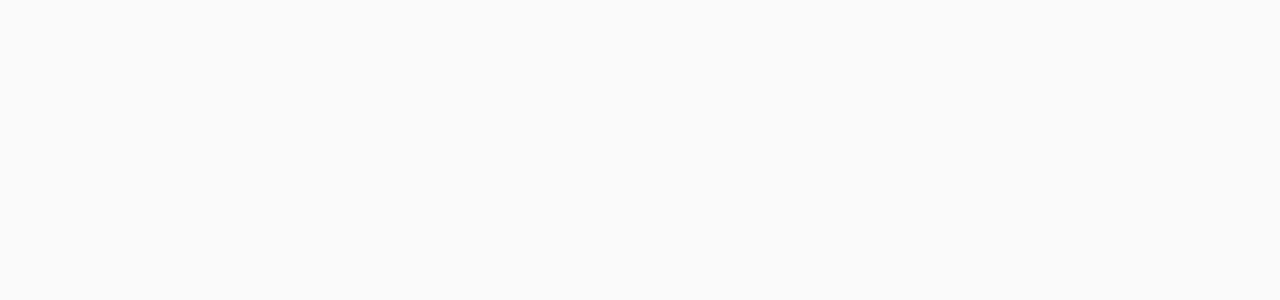
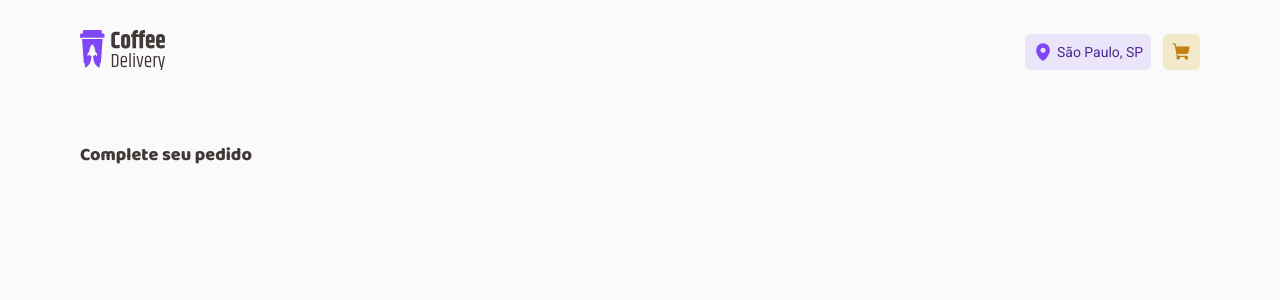
Before and after one commit to felipe-gomes-vicente/coffee-delivery, a React (Vite) app: page /completeOrder in a window 1280 px wide. Before the commit this address had no page. Shown: the top 300 px of the page. Built offline with nearby package versions, Linux system fonts and the light colour scheme.

Commit message:
route CompleteOrderPage, page CompleteOrderPage, created component CompleteOrderForm, and link in the component Header
route CompleteOrderPage, page CompleteOrderPage, created component CompleteOrderForm, and link in the component Header

```diff
--- a/src/Routes.tsx
+++ b/src/Routes.tsx
@@ -1,12 +1,15 @@
 import { Route, Routes } from "react-router-dom";
+
+import { DefaultLayout } from "./layouts/DefaultLayout";
 import { HomePage } from "./pages/Home";
-import { DefaultLayout } from "./layouts/DefaultLayout";
+import { CompleteOrderPage } from "./pages/CompleteOrder";
 
 export function Router() {
   return (
     <Routes>
       <Route path="/" element={<DefaultLayout />}>
         <Route path="/" element={<HomePage />} />
+        <Route path="/completeOrder" element={<CompleteOrderPage />} />
       </Route>
 
     </Routes>
--- a/src/components/Header/index.tsx
+++ b/src/components/Header/index.tsx
@@ -3,21 +3,26 @@
 import coffeeLogoImg from '../../assets/coffee-delivery-logo.svg'
 
 import { HeaderButton, HeaderButtonsContainer, HeaderContainer } from "./styles";
+import { NavLink } from "react-router-dom";
 
 export function Header() {
   return (
     <HeaderContainer>
       <div className='container' >
-        <img src={coffeeLogoImg} alt="" />
+        <NavLink to="/">
+          <img src={coffeeLogoImg} alt="" />
+        </NavLink>
 
         <HeaderButtonsContainer>
           <HeaderButton variant="purple">
             <MapPin size={20} weight="fill" />
             São Paulo, SP
           </HeaderButton>
-          <HeaderButton variant="yellow">
-            <ShoppingCart size={20} weight="fill" />
-          </HeaderButton>
+          <NavLink to="/completeOrder">
+            <HeaderButton variant="yellow">
+              <ShoppingCart size={20} weight="fill" />
+            </HeaderButton>
+          </NavLink>
         </HeaderButtonsContainer>
       </div>
     </HeaderContainer>
--- /dev/null
+++ b/src/pages/CompleteOrder/components/CompleteOrderForm/index.tsx
@@ -0,0 +1,13 @@
+import { TitleText } from "../../../../components/Typography";
+
+import { CompleteOrderFormContainer } from "./styles";
+
+export function CompleteOrderForm() {
+  return (
+    <CompleteOrderFormContainer>
+      <TitleText size="xs" color="subtitle">
+        Complete seu pedido
+      </TitleText>
+    </CompleteOrderFormContainer>
+  )
+}
--- /dev/null
+++ b/src/pages/CompleteOrder/components/CompleteOrderForm/styles.ts
@@ -0,0 +1,48 @@
+import styled from "styled-components";
+import { SectionBaseStyle } from "../../styles";
+
+export const CompleteOrderFormContainer = styled.div`
+  display: flex;
+  flex-direction: column;
+  gap: 0.75rem;
+  width: 40rem;
+`;
+
+export const FormSectionContainer = styled(SectionBaseStyle)`
+  display: flex;
+  flex-direction: column;
+  gap: 2rem;
+`;
+
+export const AddressFormContainer = styled.div`
+  width: 100%;
+  display: grid;
+  grid-template-columns: 12.5rem 17.25rem 3.75rem;
+  column-gap: 0.75rem;
+  row-gap: 1rem;
+  grid-auto-flow: dense;
+
+  .cep {
+    grid-column: span 3;
+    max-width: 12.5rem;
+  }
+
+  .street {
+    grid-column: span 3;
+  }
+
+  .complement {
+    grid-column: span 2;
+  }
+`;
+
+export const PaymentMethodOptionsContainer = styled.div`
+  display: grid;
+  grid-template-columns: repeat(3, 1fr);
+  gap: 0.75rem;
+
+  > p {
+    grid-column: span 3;
+    color: ${({ theme }) => theme.colors["base-error"]};
+  }
+`;
--- /dev/null
+++ b/src/pages/CompleteOrder/index.tsx
@@ -0,0 +1,11 @@
+import { CompleteOrderForm } from "./components/CompleteOrderForm";
+
+import { CompleteOrderContainer } from "./styles";
+
+export function CompleteOrderPage() {
+  return (
+    <CompleteOrderContainer className="container" >
+      <CompleteOrderForm />
+    </CompleteOrderContainer>
+  )
+}
--- /dev/null
+++ b/src/pages/CompleteOrder/styles.ts
@@ -0,0 +1,16 @@
+import styled from "styled-components";
+
+export const CompleteOrderContainer = styled.form`
+  width: 100%;
+  margin-top: 2.5rem;
+  display: flex;
+  justify-content: space-between;
+  gap: 2rem;
+`;
+
+export const SectionBaseStyle = styled.div`
+  width: 100%;
+  background: ${({ theme }) => theme.colors["base-card"]};
+  border-radius: 6px;
+  padding: 2.5rem;
+`;
```
